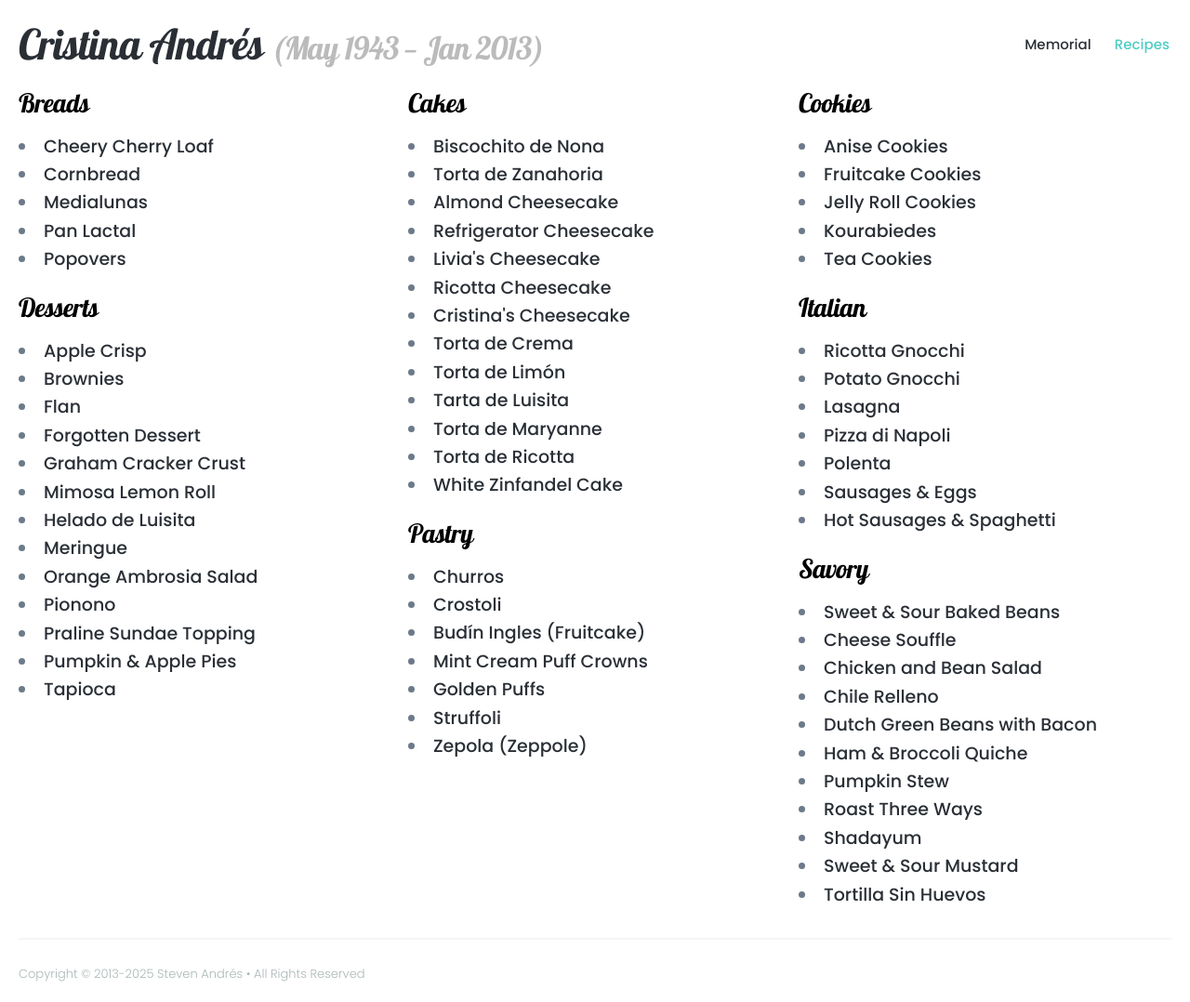
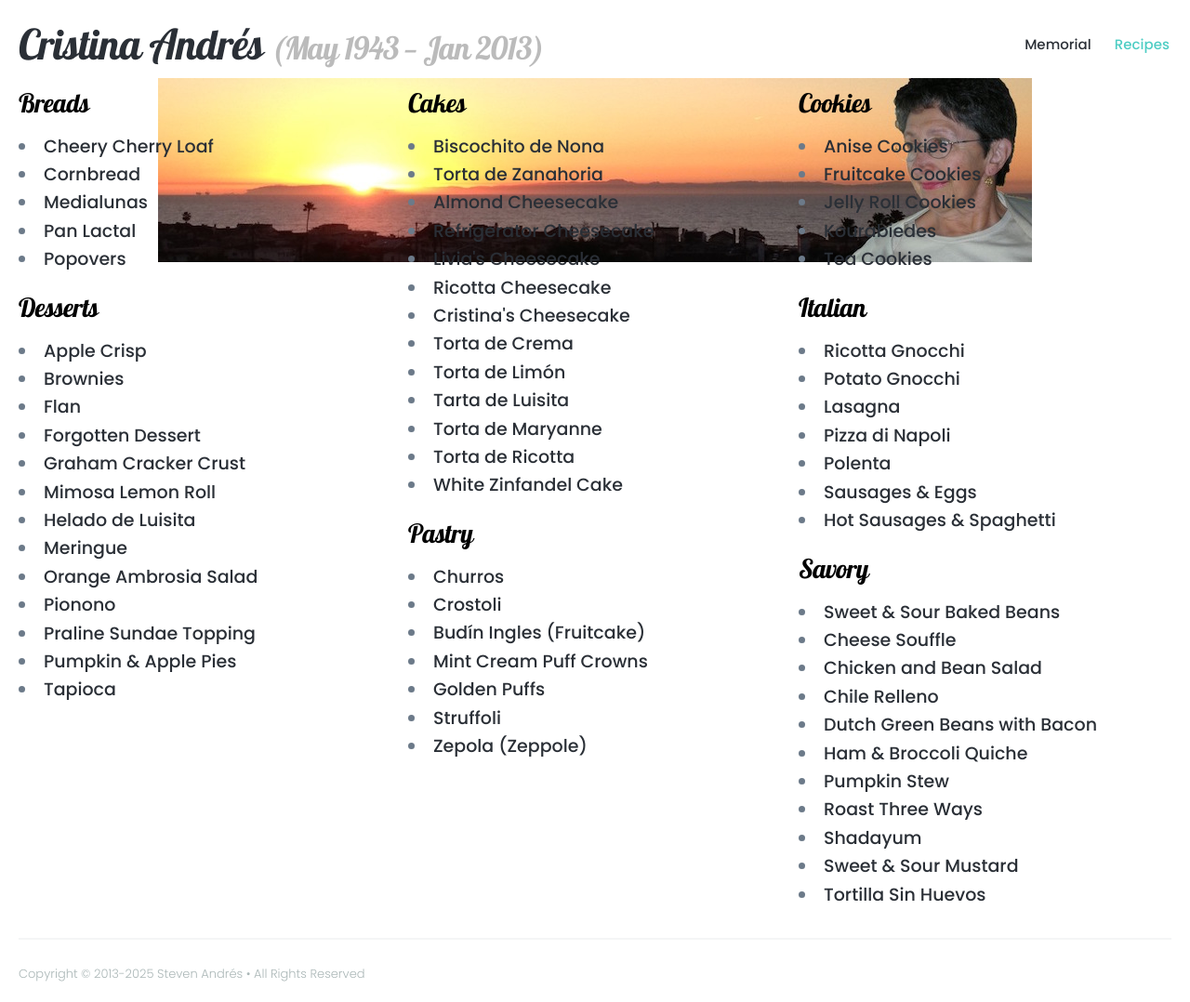
Before and after one commit to 950cagney/950cagney.github.io, a Jekyll site: the page built from recipes/index.html, in a window 1280 px wide. Shown: the whole page at 93% size. Built offline with Jekyll 4.4.1, drawn with Linux system fonts in a browser that asks for light colours; nearby versions of some CDN libraries.

Commit message:
Update index.html

```diff
--- a/recipes/index.html
+++ b/recipes/index.html
@@ -6,6 +6,8 @@ title: Recipes
 <section class="listing">
 
 	<div class="content-wrap listing-wrap recipes">
+
+		<p align="center"><img src="/images/header.jpg"></p>
 
 		<article class="listing-item">
 			<h2 class="listing-item__title" style="color: black;">Breads</h2>
```
